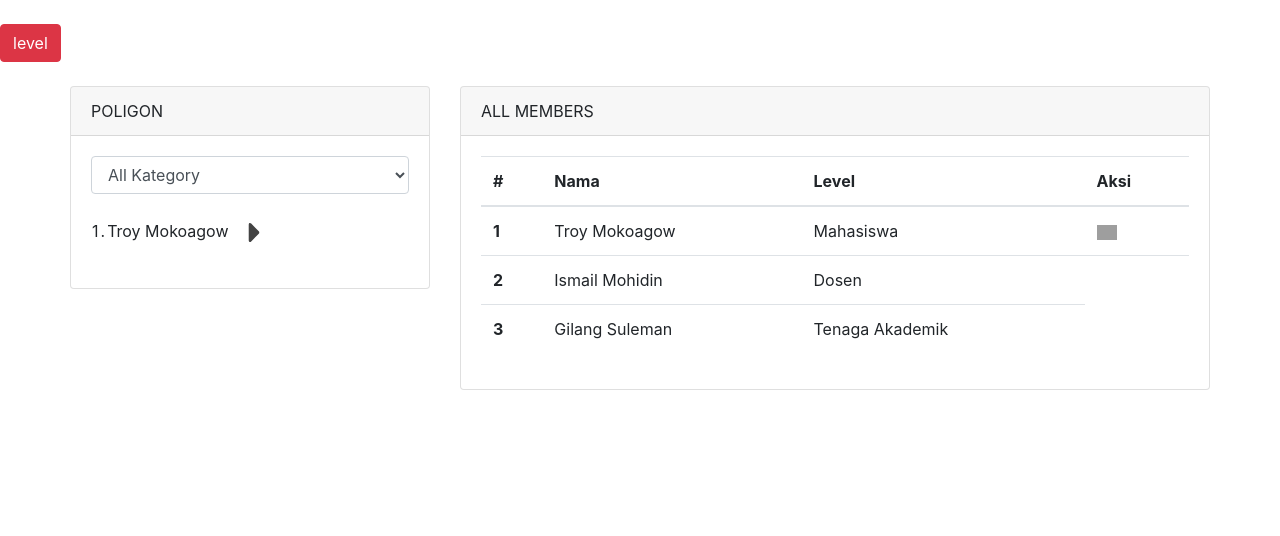
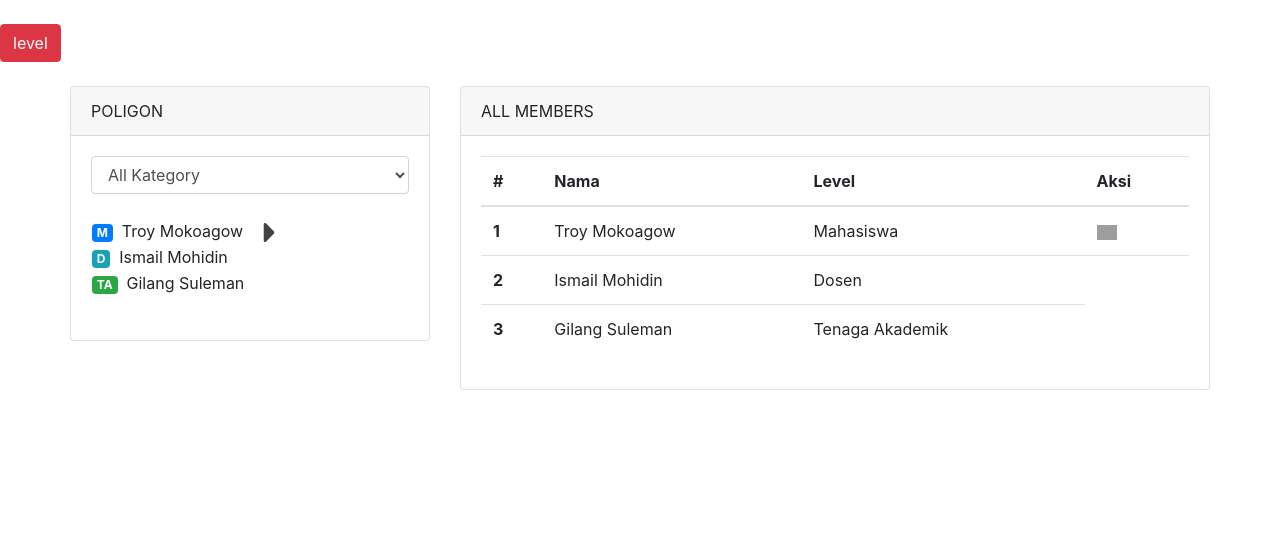
Before and after one commit to oakgosling/management-user, a CodeIgniter app: page /database/home in a window 1280 px wide. Shown: the part 56-592 px from the top of the page. Run offline with CodeIgniter, Linux system fonts and the light colour scheme; the visitor is signed in with stand-in values (Sample User, id 1); data comes from the database, SQL or seed files in the repository; grey boxes are pictures that could not be loaded.

Commit message:
add badge daftar biodata

```diff
--- a/application/modules/home/views/v_daftar_akun.php
+++ b/application/modules/home/views/v_daftar_akun.php
@@ -15,12 +15,16 @@
                         <div>
                             <table>
                                 <tr>
-                                    <td>1</td>
-                                    <td>.</td>
-                                    <td>Troy Mokoagow</td>
+                                    <td><span class="badge badge-primary">M</span>&nbsp;&nbsp;Troy Mokoagow</td>
                                     <td>&nbsp;</td>
                                     <td>&nbsp;</td>
                                     <td><a href="" data-toggle="modal" data-target="#modalform"><img width="20" src="<?php echo base_url() ?>assets/svg/si-glyph-triangle-right.svg"/></a></td>
+                                </tr>
+                                <tr>
+                                    <td><span class="badge badge-info">D</span>&nbsp;&nbsp;Ismail Mohidin</td>
+                                </tr>
+                                <tr>
+                                    <td><span class="badge badge-success">TA</span>&nbsp;&nbsp;Gilang Suleman</td>
                                 </tr>
                             </table>
                         </div>
```
